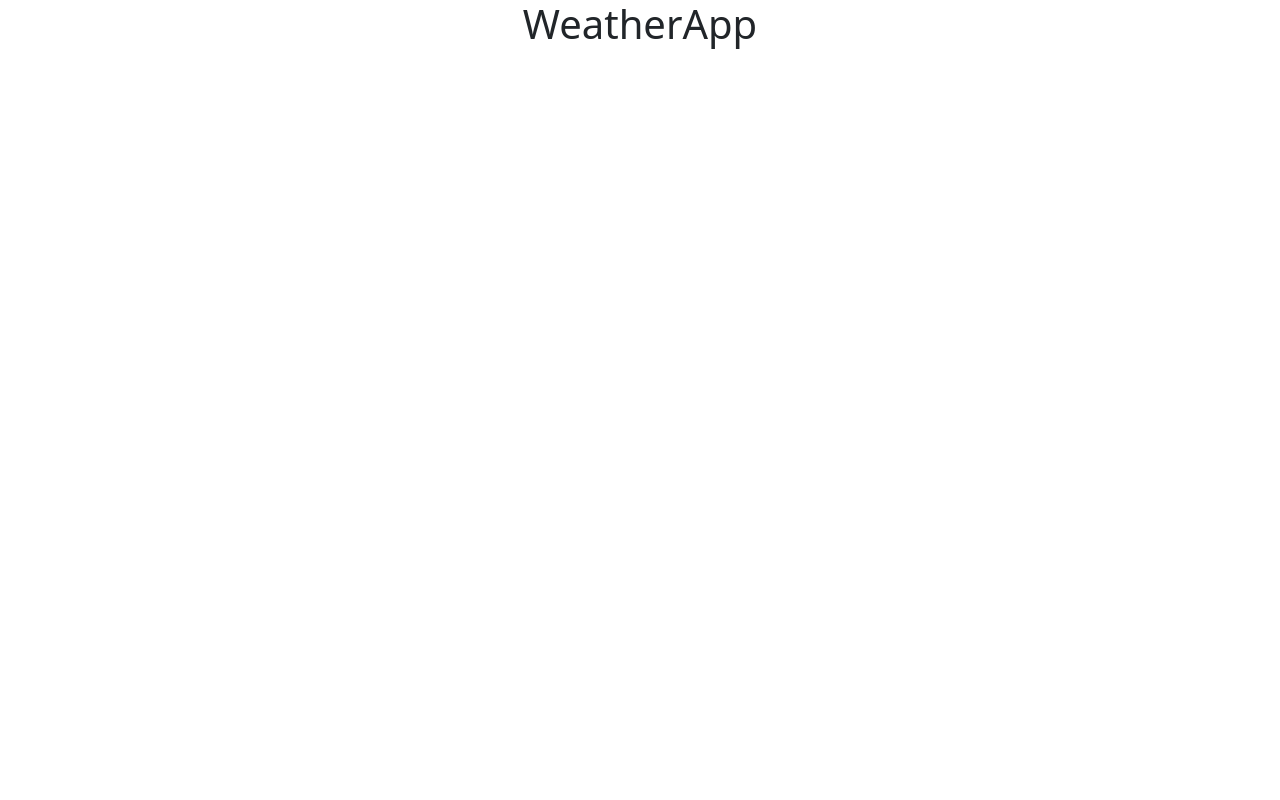
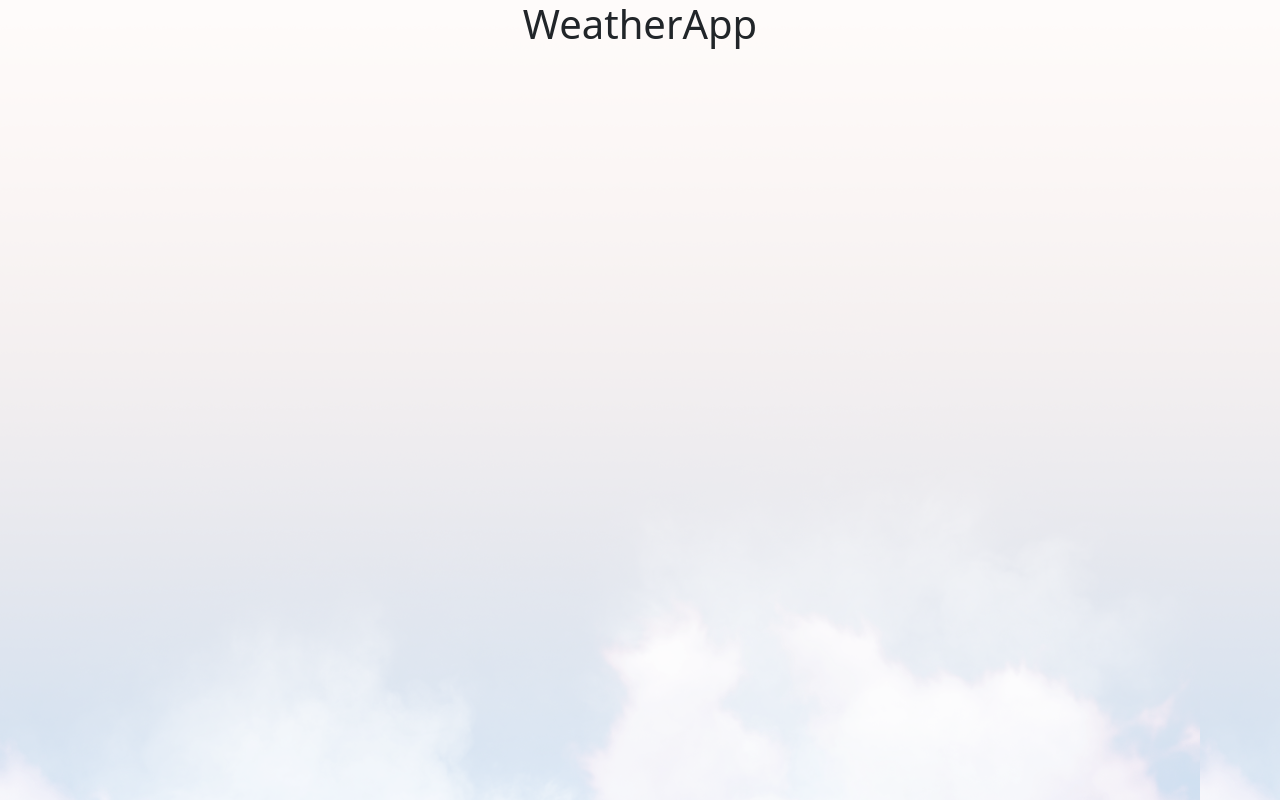
Before and after one commit to LauraBigoni/WeatherApp, an Angular app: page / in a window 1280 px wide. Built offline with nearby package versions, Linux system fonts and the light colour scheme.

Commit message:
add background and favicon

```diff
--- a/src/styles.scss
+++ b/src/styles.scss
@@ -1,2 +1,7 @@
 /* Bootstrap */
 @import "~bootstrap/dist/css/bootstrap.min.css";
+
+body {
+  height: 100vh;
+  background-image: url("/assets/images/background-image.png");
+}
```
Also changed, not shown: src/assets/images/background-image.png (added), 1 other file (tests, documents, lock files or other folders).
